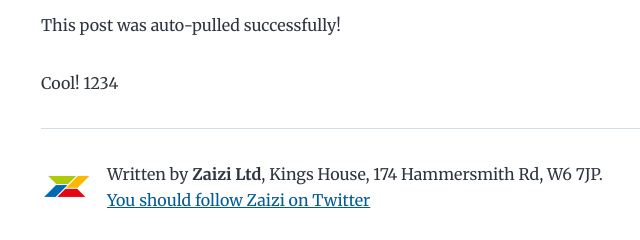
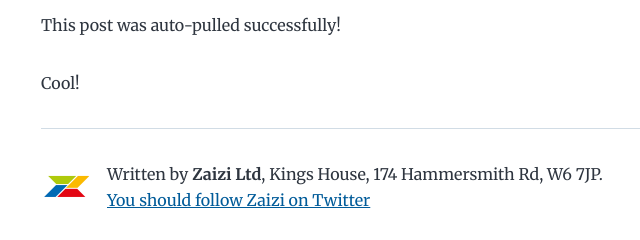
Before and after one commit to getmizanur/gatsby-blog, a Gatsby site: page /2021-06-14-auto-pulled/ in a window 1280 px wide. Shown: the part 228-468 px from the top of the page, 283-923 px from the left. Built offline with nearby package versions, Linux system fonts and the light colour scheme; Gatsby itself is replaced by a stand-in of ours.

Commit message:
Update Blog “2021-06-14-auto-pulled”

```diff
--- a/content/blog/2021-06-14-auto-pulled.md
+++ b/content/blog/2021-06-14-auto-pulled.md
@@ -5,4 +5,4 @@ date: 2021-06-14T09:38:30.455Z
 ---
 This post was auto-pulled successfully!
 
-Cool! 1234
+Cool!
```
